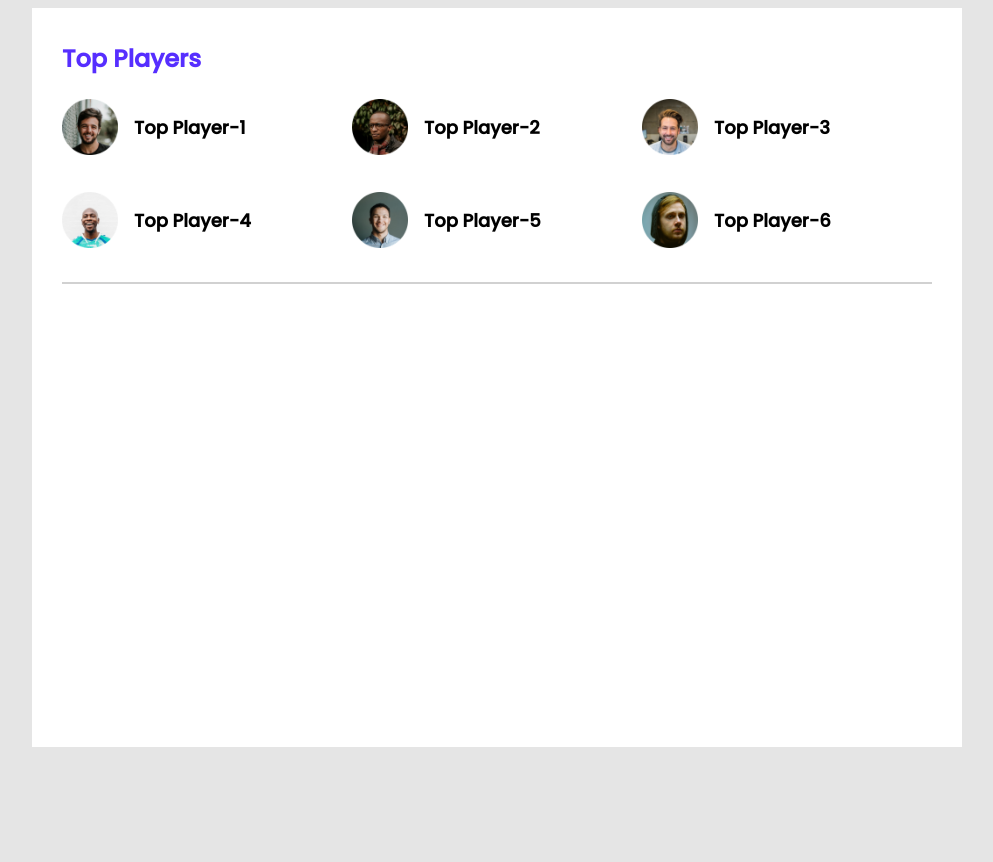
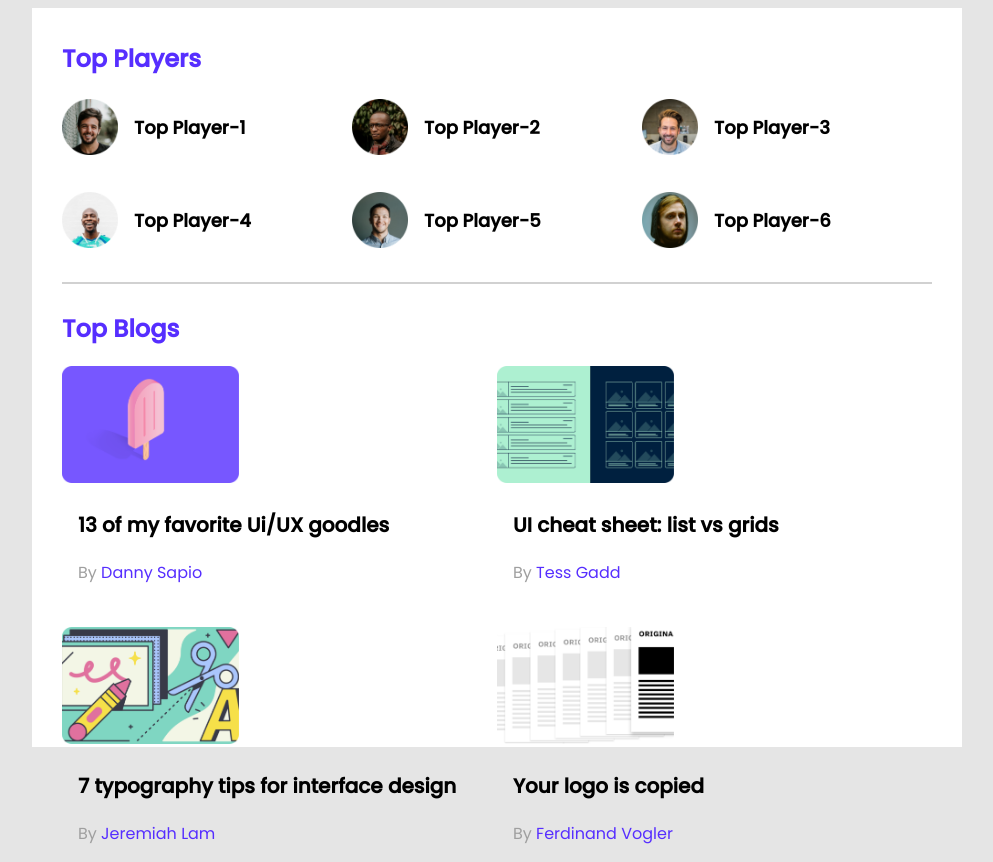
Before and after one commit to kl-hadi/leader-board-css3, a plain HTML site: page index.html in a window 1280 px wide. Shown: the whole page, without its empty margins (143-1136 px from the left). Before the commit the page ends 800 px from the top, so only its background shows below. Drawn offline with Linux system fonts and the light colour scheme.

Commit message:
latest section

```diff
--- a/index.html
+++ b/index.html
@@ -48,8 +48,57 @@
             </div>
         </div>
         <hr>
-        <div class="top-blog">
-
+        <div class="top-blogs">
+            <h2 class="section-title">Top Blogs</h2>
+            <div class="blogs">
+                <article class="blog">
+                    <div class="thumbnail">
+                        <img src="images/blogs/blog-1.png" alt="">
+                    </div>
+                    <div class="blog-info">
+                        <h3 class="blog-title">
+                            13 of my favorite Ui/UX goodles
+                        </h3>
+                        <p class="blog-author"> By <a href="">Danny Sapio</a></p>
+                    </div>
+                </article>
+                <article class="blog">
+                    <div class="thumbnail">
+                        <img src="images/blogs/blog-2.png" alt="">
+                    </div>
+                    <div class="blog-info">
+                        <h3 class="blog-title">
+                            UI cheat sheet:
+                            list vs grids
+                        </h3>
+                        <p class="blog-author"> By <a href="">Tess Gadd</a></p>
+                    </div>
+                </article>
+                <article class="blog">
+                    <div class="thumbnail">
+                        <img src="images/blogs/blog-3.png" alt="">
+                    </div>
+                    <div class="blog-info">
+                        <h3 class="blog-title">
+                            7 typography tips
+                            for interface design
+                        </h3>
+                        <p class="blog-author"> By <a href="">Jeremiah Lam</a></p>
+                    </div>
+                </article>
+                <article class="blog">
+                    <div class="thumbnail">
+                        <img src="images/blogs/blog-4.png" alt="">
+                    </div>
+                    <div class="blog-info">
+                        <h3 class="blog-title">
+                            Your logo is
+                            copied
+                        </h3>
+                        <p class="blog-author"> By <a href="">Ferdinand Vogler</a></p>
+                    </div>
+                </article>
+            </div>
         </div>
     </section>
 </main>
--- a/styles/style.css
+++ b/styles/style.css
@@ -14,10 +14,13 @@ main{
     background-color: #FFFFFF;
     width: 870px;
     height: 679px;
+    top:130px;
+    left: 285px;
     padding: 30px;
 }
 hr{
     border: 1px solid #D1D1D1;
+    margin-bottom: 27px;
 }
 /* top players style */
 .top-players{
@@ -45,3 +48,30 @@ hr{
     margin-left: 16px;
     font-size: 18px;
 }
+.blogs{
+    display: grid;
+    grid-template-columns: repeat(2, 1fr);
+    grid-row-gap: 26px;
+}
+
+/* -------------------------------Top blog Styles--------------------------- */
+.blog .thumbnail img{
+    width: 177px;
+    height: 117px;
+}
+.blog-info{
+    margin:16px;
+}
+.blog-title{
+    font-size:20px;
+}
+.blog-author{
+    color: #9F9F9F;
+    font-size: 16px;
+}
+
+.blog-author a{
+    text-decoration: none;
+    font-size: 16px;
+    color: #562EFF;
+}
```
